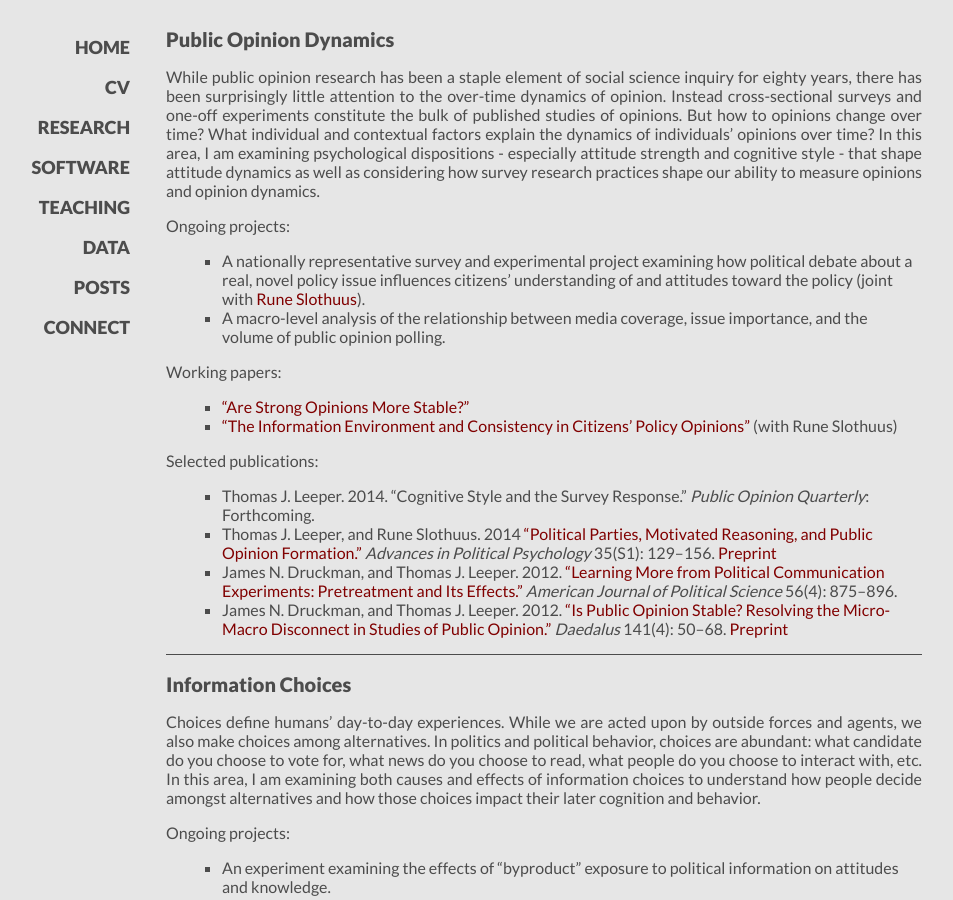
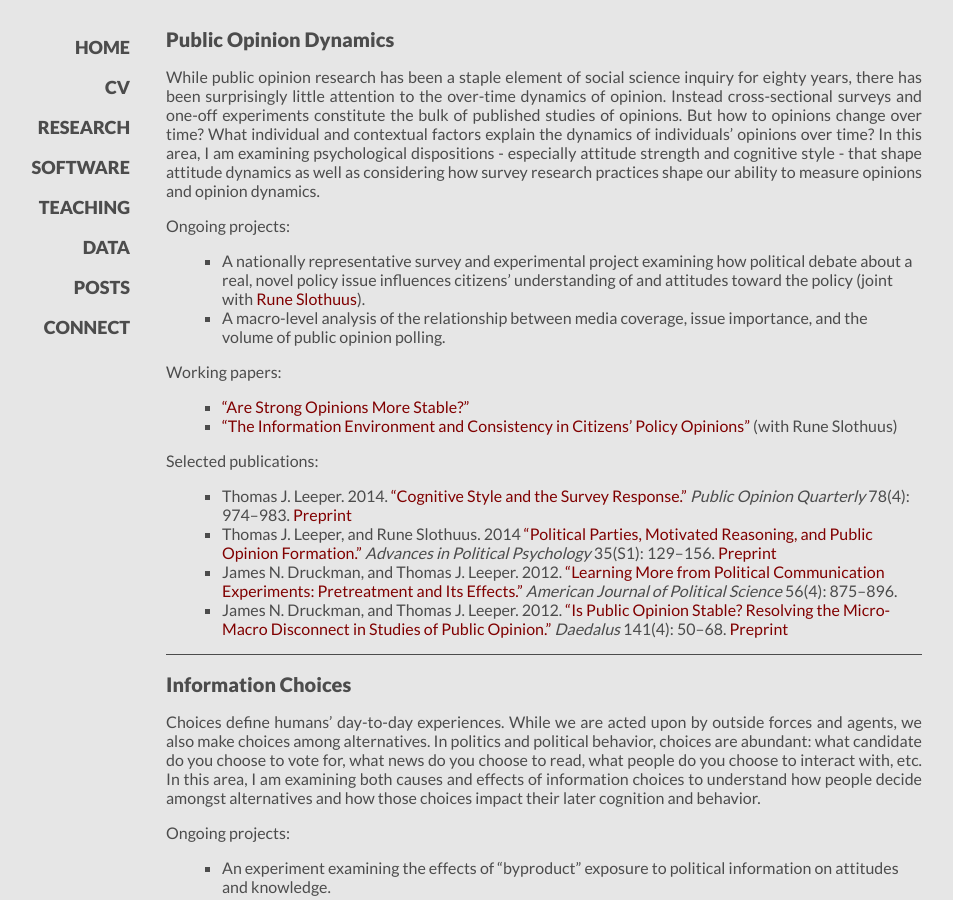
Before and after one commit to leeper/leeper.github.io, a Jekyll site: the page built from research.md, in a window 1280 px wide and 900 px high. Shown: the whole window, without its empty margins (96-1049 px from the left). Built offline with Jekyll 4.4.1, drawn with Linux system fonts in a browser that asks for light colours; some web fonts are replaced; Markdown is read by kramdown in place of the engine named in the settings.

Commit message:
add POQ article to research page

```diff
--- a/research.md
+++ b/research.md
@@ -20,8 +20,8 @@ Working papers:
 
 Selected publications:
 
-* Thomas J. Leeper. 2014. &ldquo;Cognitive Style and the Survey Response.&rdquo; *Public Opinion Quarterly*: Forthcoming.
-* Thomas J. Leeper, and Rune Slothuus. 2014 [&ldquo;Political Parties, Motivated Reasoning, and Public Opinion Formation.&rdquo;](http://onlinelibrary.wiley.com/doi/10.1111/pops.12164/abstract) *Advances in Political Psychology* 35(S1): 129--156. [Preprint]({{ page.papers}}AdvancesInPoliticalPsychology2014.pdf)
+* Thomas J. Leeper. 2014. [&ldquo;Cognitive Style and the Survey Response.&rdquo;](http://poq.oxfordjournals.org/content/78/4/974.abstract) *Public Opinion Quarterly* 78(4): 974&ndash;983. [Preprint]({{ page.papers}}PublicOpinionQuarterly2014b.pdf)
+* Thomas J. Leeper, and Rune Slothuus. 2014 [&ldquo;Political Parties, Motivated Reasoning, and Public Opinion Formation.&rdquo;](http://onlinelibrary.wiley.com/doi/10.1111/pops.12164/abstract) *Advances in Political Psychology* 35(S1): 129&ndash;156. [Preprint]({{ page.papers}}AdvancesInPoliticalPsychology2014.pdf)
 * James N. Druckman, and Thomas J. Leeper. 2012. [&ldquo;Learning More from Political Communication Experiments: Pretreatment and Its Effects.&rdquo;](http://onlinelibrary.wiley.com/doi/10.1111/j.1540-5907.2012.00582.x/abstract) *American Journal of Political Science* 56(4): 875&ndash;896.
 * James N. Druckman, and Thomas J. Leeper. 2012. [&ldquo;Is Public Opinion Stable? Resolving the Micro-Macro Disconnect in Studies of Public Opinion.&rdquo;](http://www.mitpressjournals.org/doi/abs/10.1162/DAED_a_00173) *Daedalus* 141(4): 50&ndash;68. [Preprint]({{ page.papers}}Daedalus2012.pdf)
 
```
